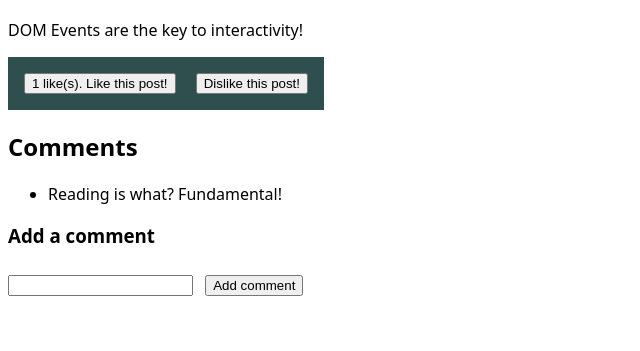
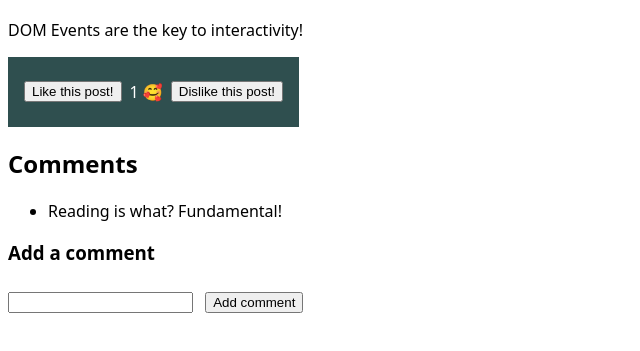
Before and after one commit to Bpost129/dom-practice, a plain HTML site: page index.html in a window 1280 px wide. Both pictures are taken after a click on the button "Like this post!". Shown: the part 67-418 px from the top of the page, without its empty margins (0-640 px from the left). Drawn offline with Linux system fonts and the light colour scheme.

Commit message:
add message element to display total likes instead of likes vs dislikes

```diff
--- a/css/style.css
+++ b/css/style.css
@@ -7,8 +7,15 @@ div {
   /* This makes the width of the div the width required by its content! */
   width: fit-content;
   padding: 8px;
+  display: flex;
+  justify-content: center;
+  align-items: center;
 }
 
 button {
   margin: 8px;
 }
+
+#like-count {
+  color: white;
+}
--- a/index.html
+++ b/index.html
@@ -12,6 +12,7 @@
   <p>DOM Events are the key to interactivity!</p>
   <div>
     <button id="like-button">Like this post!</button>
+    <p id="like-count"></p>
     <button id="dislike-button">Dislike this post!</button>
   </div>
   <h2>Comments</h2>
--- a/js/app.js
+++ b/js/app.js
@@ -6,6 +6,7 @@ let likesCount = 0
 
 const likeBtnEl = document.querySelector('#like-button')
 const dislikeBtnEl = document.querySelector('#dislike-button')
+const likeCountEl = document.querySelector('#like-count')
 const commentBtnEl = document.querySelector('#comment-button')
 const commentListEl = document.querySelector('ul')
 const inputEl = document.querySelector('input')
@@ -21,7 +22,7 @@ const submitComment = () => {
 
 const handleReaction = (e) => {
   e.target.id === 'like-button' ? likesCount++ : likesCount--
-  likeBtnEl.textContent = `${likesCount} like(s). Like this post!`
+  likeCountEl.textContent = `${likesCount} ${likesCount > 0 ? `🥰`: `😰`}`
 }
 
 /* ------------- Event Listenters ----------- */
```
